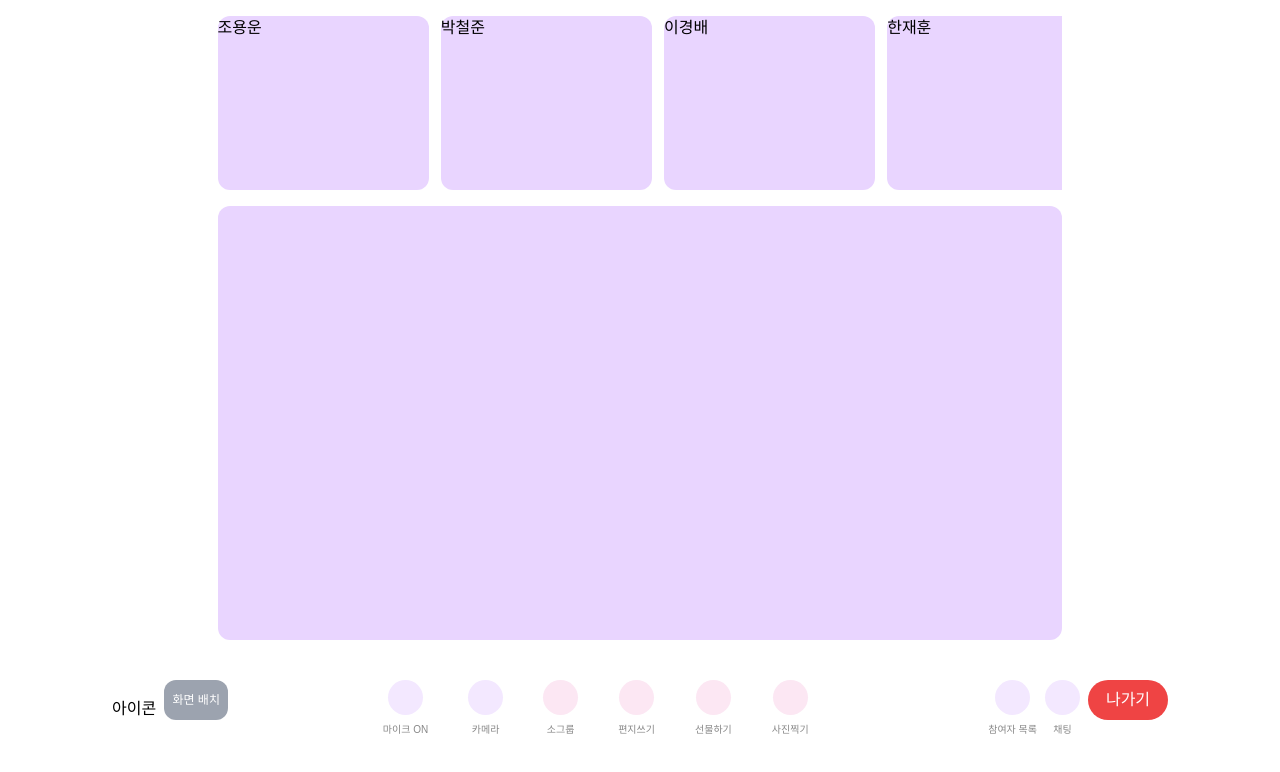
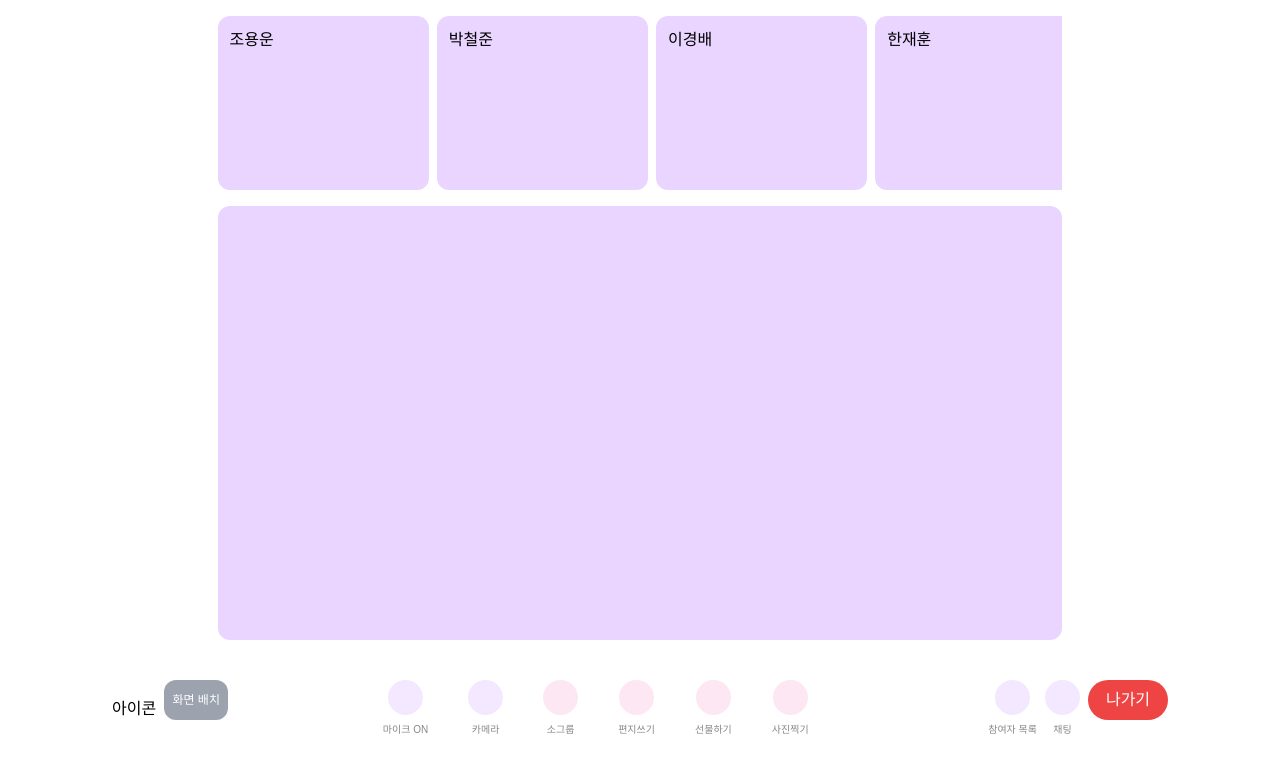
Before and after one commit to rglley/Mokkoji, a Vue app in the folder front-skeleton/: page /meeting in a window 1280 px wide. Shown: the top 772 px of the page. Built offline with nearby package versions, Linux system fonts and the light colour scheme; a web font is replaced by a local one.

Commit message:
[S10P12A401-158] feat : 화상 메인 화면 구성 1. 사용자 화면 컴포넌트 배치

```diff
--- a/front-skeleton/src/components/meeting/GroupMeeting.vue
+++ b/front-skeleton/src/components/meeting/GroupMeeting.vue
@@ -1,10 +1,10 @@
 <template>
-  <section class="w-full h-full flex flex-col">
-    <div class="pb-2 h-full flex flex whitespace-nowrap overflow-x-scroll overflow-hidden">
+  <section class="w-full h-full overflow-x-scroll overflow-hidden">
+    <div class="w-full h-full flex flex-nowrap gap-2">
       <div
         v-for="participant in participants"
         :key="participant"
-        class="flex-none bg-purple-300 rounded-xl space-x-3"
+        class="w-1/2 h-1/2 flex-none bg-purple-200 rounded-xl p-3"
       >
         {{ participant }}
       </div>
--- a/front-skeleton/src/components/meeting/MainMeeting.vue
+++ b/front-skeleton/src/components/meeting/MainMeeting.vue
@@ -1,10 +1,10 @@
 <template>
   <section class="w-full h-full flex flex-col">
-    <div class="mb-2 pb-2 basis-2/6 gap-3 flex whitespace-nowrap overflow-x-scroll overflow-hidden">
+    <div class="mb-2 pb-2 basis-2/6 flex whitespace-nowrap overflow-x-scroll overflow-hidden gap-2">
       <div
         v-for="participant in participants"
         :key="participant"
-        class="basis-1/4 bg-purple-200 rounded-xl flex-none"
+        class="basis-1/4 bg-purple-200 rounded-xl flex-none p-3"
       >
         {{ participant }}
       </div>
```
